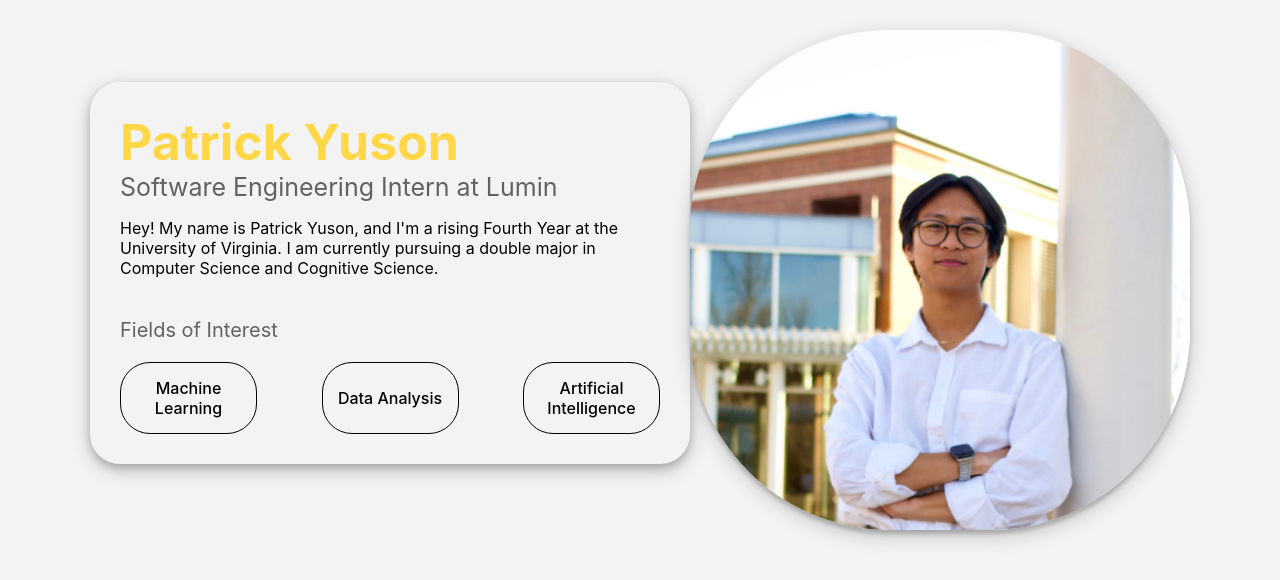
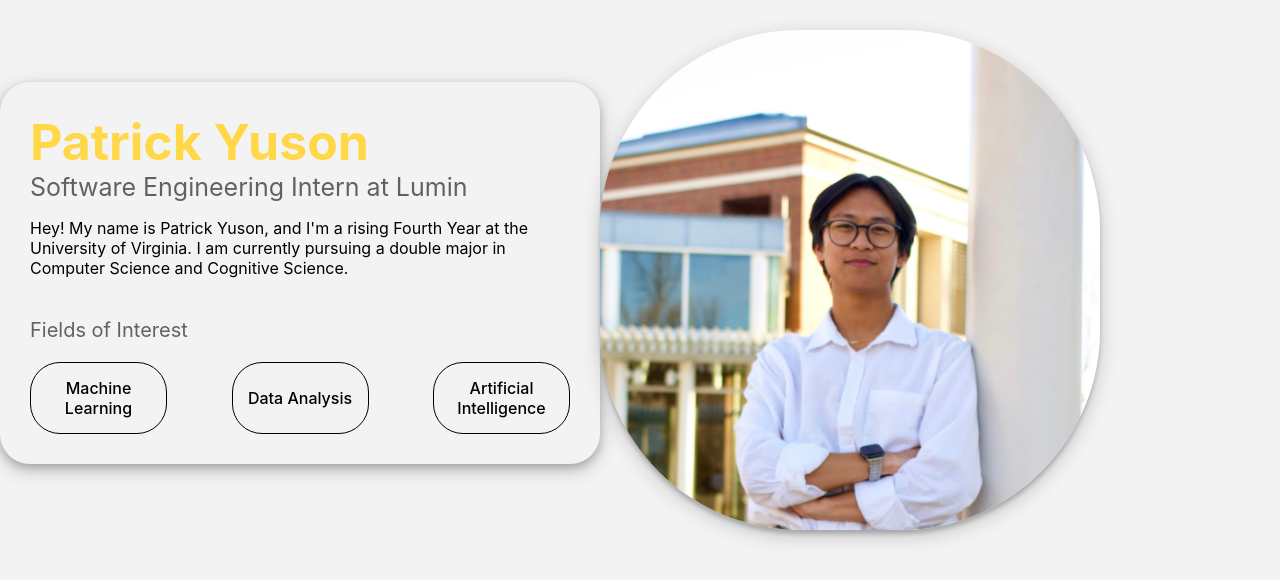
Before and after one commit to patrick-yuson/lumin-interns-app, a Vue app in the folder lumin-intern-app/: page /patrick in a window 1280 px wide. Shown: the top 580 px of the page. Built offline with nearby package versions, Linux system fonts and the light colour scheme; a web font is replaced by a local one.

Commit message:
resolved div being smushed together

```diff
--- a/lumin-intern-app/src/components/Patrick/PatrickTopSection.vue
+++ b/lumin-intern-app/src/components/Patrick/PatrickTopSection.vue
@@ -1,6 +1,5 @@
 <script setup>
 import PatrickTopCard from './PatrickTopCard.vue'
-import PatrickInterestFields from './PatrickInterestFields.vue';
 </script>
 
 <template>
@@ -20,7 +19,6 @@ import PatrickInterestFields from './PatrickInterestFields.vue';
 <style scoped>
 .patrick-top {
     display: flex;
-    justify-content: space-around;
     align-items: center;
     margin-top: 30px;
 }
--- a/lumin-intern-app/src/styles/PatricksPage.css
+++ b/lumin-intern-app/src/styles/PatricksPage.css
@@ -2,4 +2,5 @@
 
 .patrick-font {
     font-family: Inter, system-ui, Avenir, Helvetica, Arial, sans-serif;
+    width: 100vw;
 }
```
